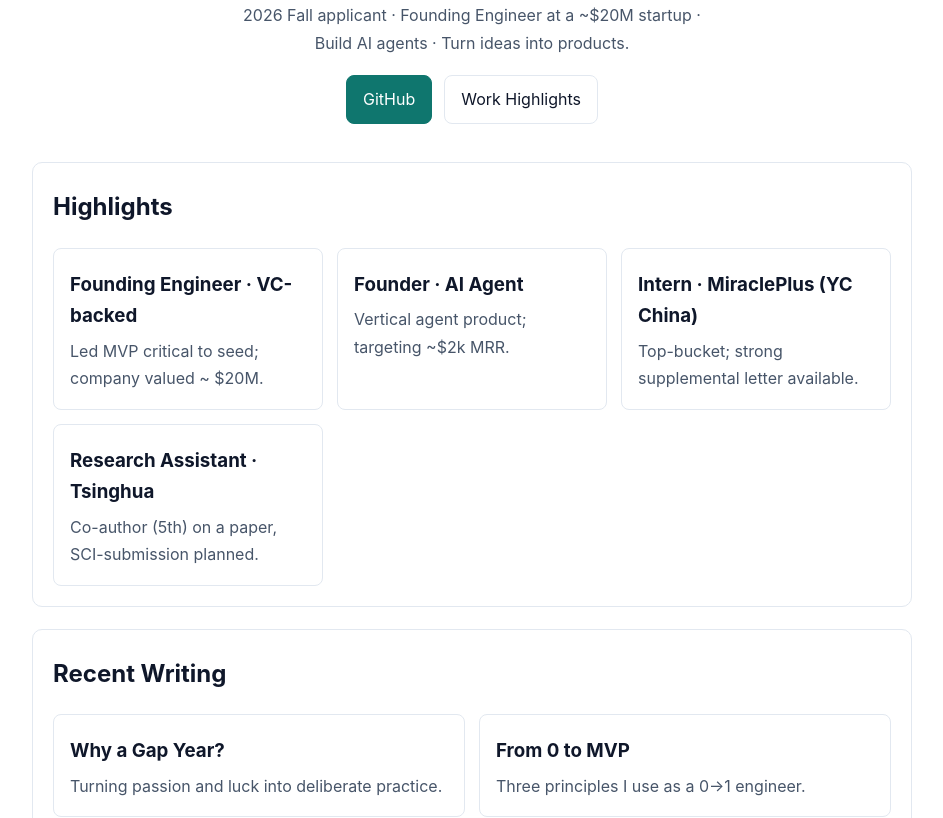
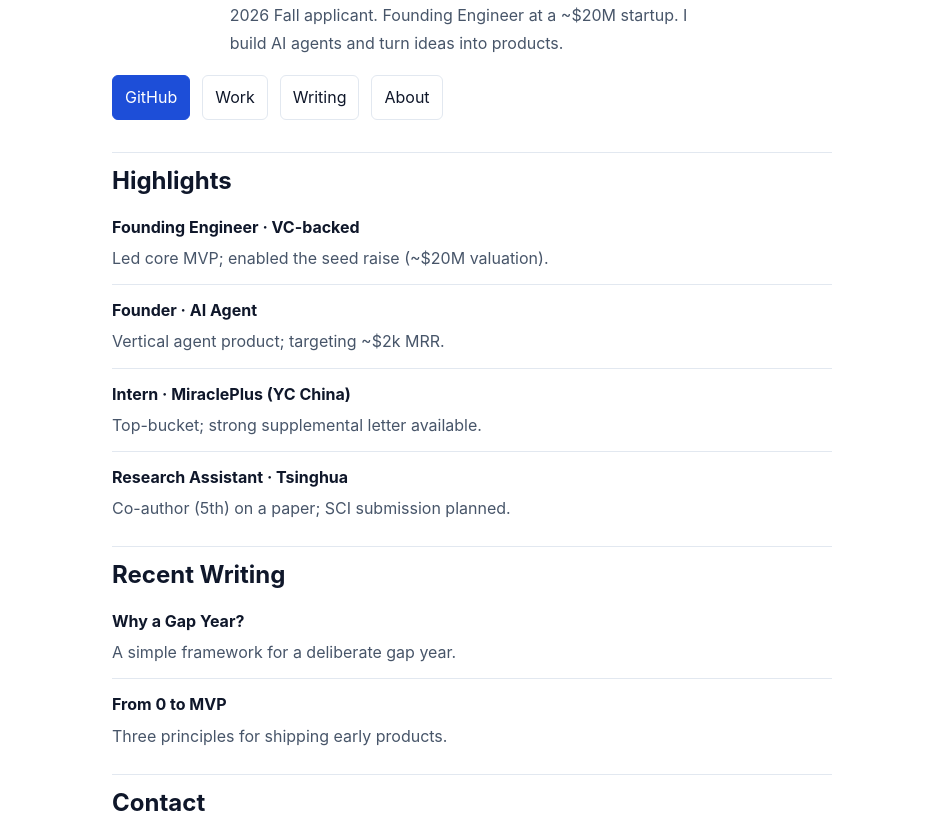
Before and after one commit to meYQY/meYQY.github.io, a plain HTML site: page index.html in a window 1280 px wide. Shown: the part 220-1038 px from the top of the page, without its empty margins (168-1111 px from the left). Drawn offline with Linux system fonts and the light colour scheme.

Commit message:
style: classic personal-site look (simpler typography, links, sections)

```diff
--- a/assets/style.css
+++ b/assets/style.css
@@ -4,7 +4,7 @@
   --surface: #ffffff;
   --text: #0f172a; /* slate-900 */
   --muted: #475569; /* slate-600 */
-  --accent: #0f766e; /* teal-700, understated */
+  --accent: #1d4ed8; /* classic link blue */
   --border: #e2e8f0; /* slate-200 */
 }
 
@@ -14,7 +14,7 @@
     --surface: #0f172a;
     --text: #e5e7eb;
     --muted: #94a3b8;
-    --accent: #14b8a6; /* teal-500 */
+    --accent: #60a5fa; /* blue-400 */
     --border: #1f2a44;
   }
 }
@@ -30,12 +30,7 @@ body {
   background: var(--bg);
 }
 
-.container {
-  width: 100%;
-  max-width: 920px;
-  margin: 0 auto;
-  padding: 0 20px;
-}
+.container { width: 100%; max-width: 760px; margin: 0 auto; padding: 0 20px; }
 
 .site-header { border-bottom: 1px solid var(--border); background: var(--surface); }
 
@@ -45,17 +40,17 @@ body {
   gap: 16px;
   height: 56px;
 }
-.brand {
-  color: var(--text);
-  text-decoration: none;
-  font-weight: 700;
-  letter-spacing: .2px;
-}
+.brand { color: var(--text); text-decoration: none; font-weight: 700; letter-spacing: .2px; }
 .spacer { flex: 1; }
-.nav-link { color: var(--muted); text-decoration: none; padding: 6px 8px; border-radius: 6px; }
-.nav-link:hover { color: var(--text); background: #f5f7fb10; }
+.nav-link { color: var(--muted); text-decoration: none; padding: 6px 8px; border-radius: 4px; }
+.nav-link:hover { color: var(--text); text-decoration: underline; }
 
-.hero { padding: 48px 0 16px; text-align: center; }
+/* classic link appearance */
+a { color: var(--accent); text-decoration: underline; }
+a:hover { text-decoration-thickness: 2px; }
+.nav a { text-decoration: none; }
+
+.hero { padding: 32px 0 8px; text-align: left; }
 .hero h1 {
   margin: 14px 0 8px;
   font-size: clamp(28px, 4vw, 42px);
@@ -63,21 +58,23 @@ body {
 .subtitle { color: var(--muted); margin: 0 auto 18px; max-width: 48ch; }
 .accent { color: var(--accent); }
 
-.actions { display: flex; gap: 12px; justify-content: center; flex-wrap: wrap; }
-.button { display: inline-block; padding: 10px 16px; border: 1px solid var(--border); border-radius: 8px; color: var(--text); text-decoration: none; transition: background .2s ease, border-color .2s ease; }
+.actions { display: flex; gap: 12px; flex-wrap: wrap; }
+.button { display: inline-block; padding: 8px 12px; border: 1px solid var(--border); border-radius: 6px; color: var(--text); text-decoration: none; background: transparent; }
 .button:hover { border-color: #cbd5e1; background: #f8fafc; }
-.button.primary { background: var(--accent); color: white; border-color: var(--accent); }
-.button.primary:hover { filter: saturate(105%); }
+.button.primary { background: var(--accent); color: white; border-color: var(--accent); text-decoration: none; }
+.button.primary:hover { filter: saturate(103%); }
 
-.card { margin: 22px 0; padding: 20px; border: 1px solid var(--border); border-radius: 10px; background: var(--surface); }
+.card { margin: 24px 0; padding: 0; border: 0; background: transparent; }
+.card h2 { padding-top: 8px; margin-bottom: 8px; border-top: 1px solid var(--border); }
+.card:first-of-type h2 { border-top: 0; padding-top: 0; }
 .card h2 { margin-top: 4px; }
 
-.grid { display: grid; grid-template-columns: repeat( auto-fit, minmax(240px, 1fr) ); gap: 14px; margin-top: 10px; }
+.grid { display: block; margin-top: 8px; }
 
-.tile { display: block; padding: 16px; border: 1px solid var(--border); border-radius: 8px; text-decoration: none; color: inherit; background: var(--surface); }
-.tile:hover { border-color: #cbd5e1; background: #f8fafc; }
-.tile h3 { margin: 4px 0 6px; }
-.tile p { margin: 0; color: var(--muted); }
+.tile { display: block; padding: 0; border: 0; border-radius: 0; text-decoration: none; color: inherit; background: transparent; margin: 12px 0; }
+.tile h3 { margin: 0 0 4px; font-size: 1rem; }
+.tile p { margin: 0 0 0; color: var(--muted); }
+.tile + .tile { padding-top: 12px; border-top: 1px solid var(--border); }
 
 .links { padding-left: 18px; }
 .links li { margin: 6px 0; }
--- a/index.html
+++ b/index.html
@@ -31,10 +31,12 @@
     <main class="container">
       <section class="hero">
         <h1>Hi, I’m <span class="accent">meYQY</span></h1>
-        <p class="subtitle">2026 Fall applicant · Founding Engineer at a ~$20M startup · Build AI agents · Turn ideas into products.</p>
+        <p class="subtitle">2026 Fall applicant. Founding Engineer at a ~$20M startup. I build AI agents and turn ideas into products.</p>
         <div class="actions">
           <a class="button primary" href="https://github.com/meYQY" target="_blank" rel="noreferrer">GitHub</a>
-          <a class="button" href="/work.html">Work Highlights</a>
+          <a class="button" href="/work.html">Work</a>
+          <a class="button" href="/writing/">Writing</a>
+          <a class="button" href="/about.html">About</a>
         </div>
       </section>
 
@@ -43,7 +45,7 @@
         <div class="grid">
           <a class="tile" href="/work.html#founding-engineer">
             <h3>Founding Engineer · VC-backed</h3>
-            <p>Led MVP critical to seed; company valued ~ $20M.</p>
+            <p>Led core MVP; enabled the seed raise (~$20M valuation).</p>
           </a>
           <a class="tile" href="/work.html#ai-startup">
             <h3>Founder · AI Agent</h3>
@@ -55,7 +57,7 @@
           </a>
           <a class="tile" href="/work.html#tsinghua-ra">
             <h3>Research Assistant · Tsinghua</h3>
-            <p>Co-author (5th) on a paper, SCI-submission planned.</p>
+            <p>Co-author (5th) on a paper; SCI submission planned.</p>
           </a>
         </div>
       </section>
@@ -65,11 +67,11 @@
         <div class="grid">
           <a class="tile" href="/writing/">
             <h3>Why a Gap Year?</h3>
-            <p>Turning passion and luck into deliberate practice.</p>
+            <p>A simple framework for a deliberate gap year.</p>
           </a>
           <a class="tile" href="/writing/">
             <h3>From 0 to MVP</h3>
-            <p>Three principles I use as a 0→1 engineer.</p>
+            <p>Three principles for shipping early products.</p>
           </a>
         </div>
       </section>
```
